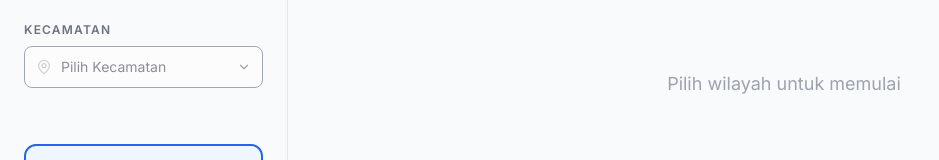
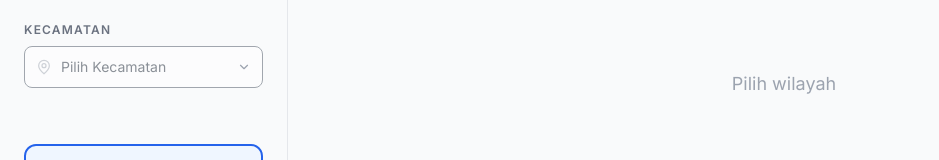
Before and after one commit to CaffeinatedR4t/frontend-assessment, a React (Vite) app: page / in a window 1280 px wide. Shown: the part 357-517 px from the top of the page, without its empty margins (0-939 px from the left). Built offline with nearby package versions, Linux system fonts and the light colour scheme.

Commit message:
fix text

```diff
--- a/src/App.jsx
+++ b/src/App.jsx
@@ -435,7 +435,7 @@
         <main className="flex-1 flex flex-col items-center justify-center px-8 py-12">
           {!displayedProvince && !displayedRegency && !displayedDistrict ? (
             <div className="text-center text-gray-400">
-              <p className="text-lg">Pilih wilayah untuk memulai</p>
+              <p className="text-lg">Pilih wilayah</p>
             </div>
           ) : (
             <div className="flex flex-col items-center w-full">
```
